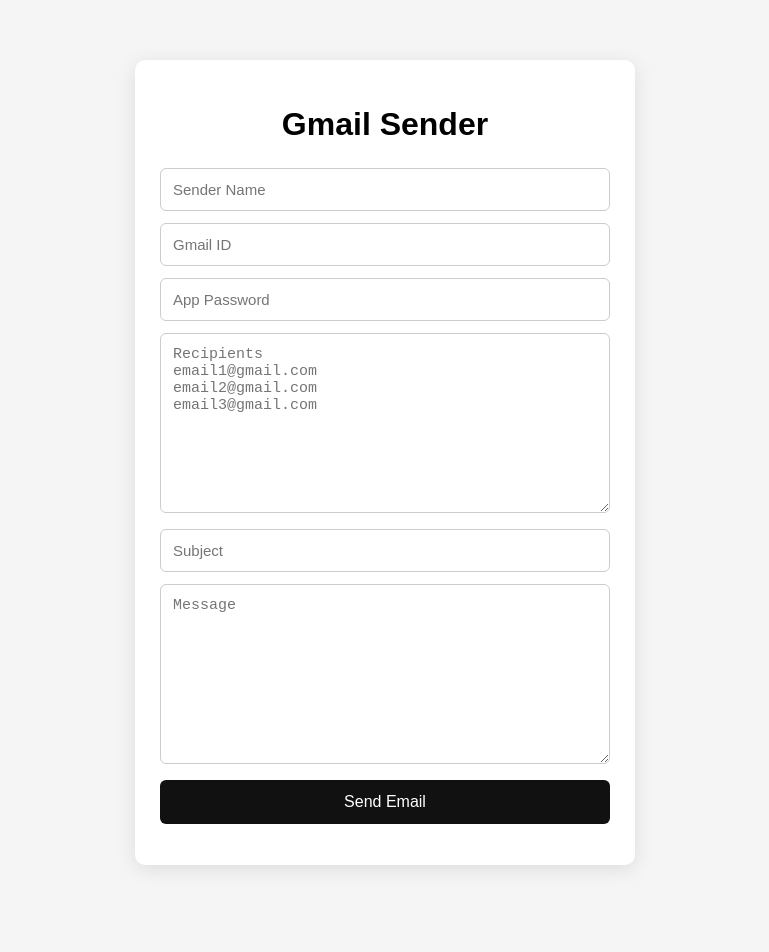
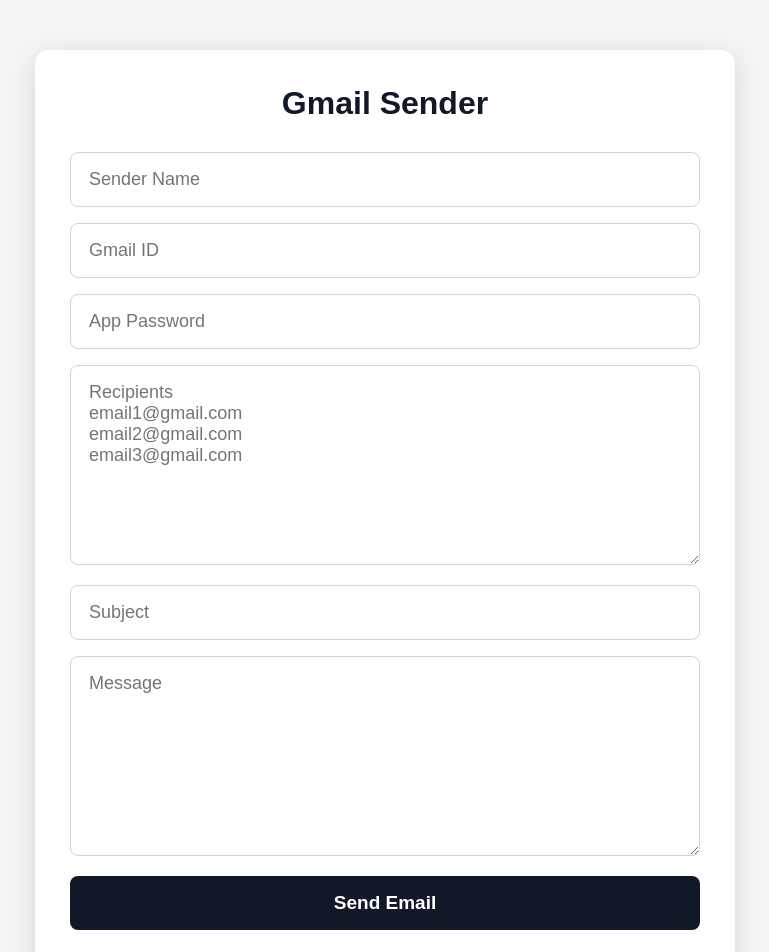
Before and after one commit to deepanshulodhi79-sudo/bahubaliii, a Next.js app: page / in a window 1280 px wide. Shown: the top 952 px of the page, without its empty margins (255-1024 px from the left). Before the commit the page ends 925 px from the top, so only its background shows below. Built offline with nearby package versions, Linux system fonts and the light colour scheme.

Commit message:
Update globals.css

```diff
--- a/app/globals.css
+++ b/app/globals.css
@@ -5,55 +5,66 @@
 body {
   margin: 0;
   font-family: Arial, sans-serif;
-  background: #f5f5f5;
+  background: #f3f4f6;
+  color: #111827;
 }
 
 .container {
-  width: 500px;
-  max-width: 90%;
-  margin: 60px auto;
-  padding: 25px;
+  width: 700px;
+  max-width: 92%;
+  margin: 50px auto;
+  padding: 35px;
   background: white;
-  border-radius: 10px;
-  box-shadow: 0 4px 20px rgba(0, 0, 0, 0.1);
+  border-radius: 14px;
+  box-shadow: 0 6px 25px rgba(0, 0, 0, 0.12);
 }
 
 h1 {
   text-align: center;
-  margin-bottom: 25px;
+  font-size: 32px;
+  margin: 0 0 30px;
 }
 
 input,
 textarea {
   width: 100%;
-  padding: 12px;
-  margin-bottom: 12px;
-  border: 1px solid #ccc;
-  border-radius: 6px;
-  font-size: 15px;
+  padding: 16px 18px;
+  margin-bottom: 16px;
+  border: 1px solid #cbd5e1;
+  border-radius: 8px;
+  font-size: 18px;
+  font-family: Arial, sans-serif;
+  outline: none;
+}
+
+input:focus,
+textarea:focus {
+  border-color: #111827;
 }
 
 textarea {
-  height: 180px;
+  height: 200px;
   resize: vertical;
 }
 
 button {
   width: 100%;
-  padding: 13px;
+  padding: 16px;
   border: none;
-  border-radius: 6px;
-  background: #111;
+  border-radius: 8px;
+  background: #111827;
   color: white;
-  font-size: 16px;
+  font-size: 19px;
+  font-weight: bold;
   cursor: pointer;
 }
 
 button:hover {
-  background: #333;
+  background: #374151;
 }
 
 p {
   text-align: center;
-  margin-top: 15px;
+  margin-top: 18px;
+  font-size: 17px;
 }
```
